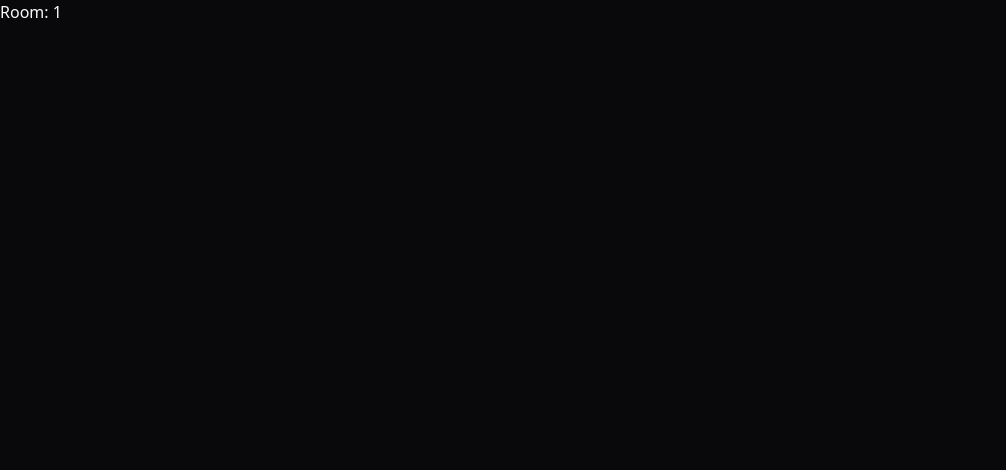
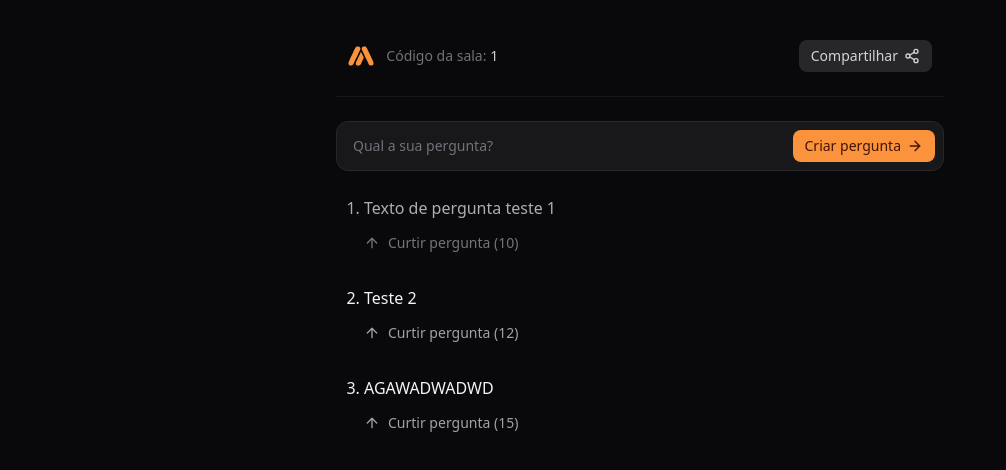
Before and after one commit to RCAS2021/go-react-front, a React (Vite) app in the folder web/: page /room/1 in a window 1280 px wide. Shown: the top 470 px of the page, without its empty margins (0-1006 px from the left). Built offline with nearby package versions, Linux system fonts and the light colour scheme.

Commit message:
Criando página room

```diff
--- a/web/package.json
+++ b/web/package.json
@@ -13,7 +13,8 @@
     "lucide-react": "^0.427.0",
     "react": "19.0.0-rc-2d2cc042-20240809",
     "react-dom": "19.0.0-rc-2d2cc042-20240809",
-    "react-router-dom": "^6.26.0"
+    "react-router-dom": "^6.26.0",
+    "sonner": "^1.5.0"
   },
   "devDependencies": {
     "@eslint/js": "^9.8.0",
--- a/web/src/app.tsx
+++ b/web/src/app.tsx
@@ -1,6 +1,7 @@
 import { createBrowserRouter, RouterProvider } from "react-router-dom";
 import { CreateRoom } from "./pages/create-room";
 import { Room } from "./pages/room";
+import { Toaster } from "sonner";
 
 const router = createBrowserRouter([
   {
@@ -14,5 +15,10 @@ const router = createBrowserRouter([
 ]);
 
 export function App() {
-  return <RouterProvider router={router} />;
+  return (
+    <>
+      <RouterProvider router={router} />
+      <Toaster invert richColors />
+    </>
+  );
 }
--- /dev/null
+++ b/web/src/components/message.tsx
@@ -0,0 +1,48 @@
+import { ArrowUp } from "lucide-react";
+import { useState } from "react";
+
+interface MessageProps {
+  text: string;
+  amountOfReactions: number;
+  answered?: boolean;
+}
+
+export function Message({
+  text,
+  amountOfReactions,
+  answered = false,
+}: MessageProps) {
+  const [hasReacted, setHasReacted] = useState(false);
+
+  function handleReactToMessage() {
+    setHasReacted(true);
+  }
+
+  return (
+    <li
+      data-answered={answered}
+      className="ml-4 leading-relaxed text-zinc-100 data-[answered=true]:opacity-70 data-[answered=true]:pointer-events-none"
+    >
+      {" "}
+      {text}
+      {hasReacted ? (
+        <button
+          type="button"
+          className="mt-3 flex items-center gap-2 text-orange-400 text-sm font-medium hover:text-orange-500"
+        >
+          <ArrowUp className="size-4" />
+          Curtir pergunta ({amountOfReactions})
+        </button>
+      ) : (
+        <button
+          onClick={handleReactToMessage}
+          type="button"
+          className="mt-3 flex items-center gap-2 text-zinc-400 text-sm font-medium hover:text-zinc-300"
+        >
+          <ArrowUp className="size-4" />
+          Curtir pergunta ({amountOfReactions})
+        </button>
+      )}
+    </li>
+  );
+}
--- a/web/src/pages/room.tsx
+++ b/web/src/pages/room.tsx
@@ -1,7 +1,72 @@
 import { useParams } from "react-router-dom";
+import amaLogo from "../assets/ama-logo.svg";
+import { ArrowRight, Share2 } from "lucide-react";
+import { toast } from "sonner";
+import { Message } from "../components/message";
 
 export function Room() {
   const { roomID } = useParams();
 
-  return <h1>Room: {roomID}</h1>;
+  function handleShareRoom() {
+    const url = window.location.href.toString();
+
+    if (navigator.share !== undefined && navigator.canShare()) {
+      navigator.share({ url });
+    } else {
+      navigator.clipboard.writeText(url);
+
+      toast.info("The room URL was copied to your clipboard!");
+    }
+  }
+
+  return (
+    <div className="mx-auto max-w-[640px] flex flex-col gap-6 py-10 px-4">
+      <div className="flex items-center gap-3 px-3">
+        <img src={amaLogo} alt="AMA" className="h-5" />
+
+        <span className="text-sm text-zinc-500 truncate">
+          {" "}
+          Código da sala: <span className="text-zinc-300">{roomID}</span>
+        </span>
+
+        <button
+          type="submit"
+          onClick={handleShareRoom}
+          className="ml-auto bg-zinc-800 text-zinc-300 px-3 py-1.5 gap-1.5 flex items-center rounded-lg font-medium text-sm transition-colors hover:bg-zinc-700"
+        >
+          Compartilhar
+          <Share2 className="size-4" />
+        </button>
+      </div>
+
+      <div className="h-px w-full bg-zinc-900"></div>
+
+      <form className="flex items-center gap-2 bg-zinc-900 p-2 rounded-xl border border-zinc-800 ring-orange-400 ring-offeset-2 ring-offset-zinc-950 focus-within:ring-1">
+        <input
+          type="text"
+          name="theme"
+          placeholder="Qual a sua pergunta?"
+          autoComplete="off"
+          className="flex-1 text-sm bg-transparent mx-2 outline-none text-zinc-100 placeholder:text-zinc-500"
+        />
+        <button
+          type="submit"
+          className="bg-orange-400 text-orange-950 px-3 py-1.5 gap-1.5 flex items-center rounded-lg font-medium text-sm transition-colors hover:bg-orange-500"
+        >
+          Criar pergunta
+          <ArrowRight className="size-4" />
+        </button>
+      </form>
+
+      <ol className="list-decimal list-outside px-3 space-y-8">
+        <Message
+          text="Texto de pergunta teste 1"
+          amountOfReactions={10}
+          answered
+        />
+        <Message text="Teste 2" amountOfReactions={12} />
+        <Message text="AGAWADWADWD" amountOfReactions={15} />
+      </ol>
+    </div>
+  );
 }
```
Also changed, not shown: 1 other file (tests, documents, lock files or other folders).
